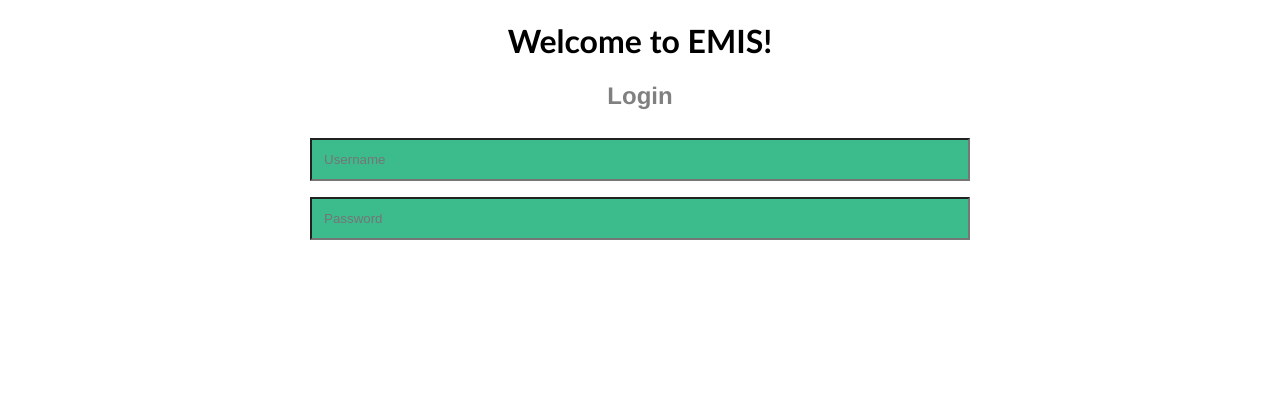
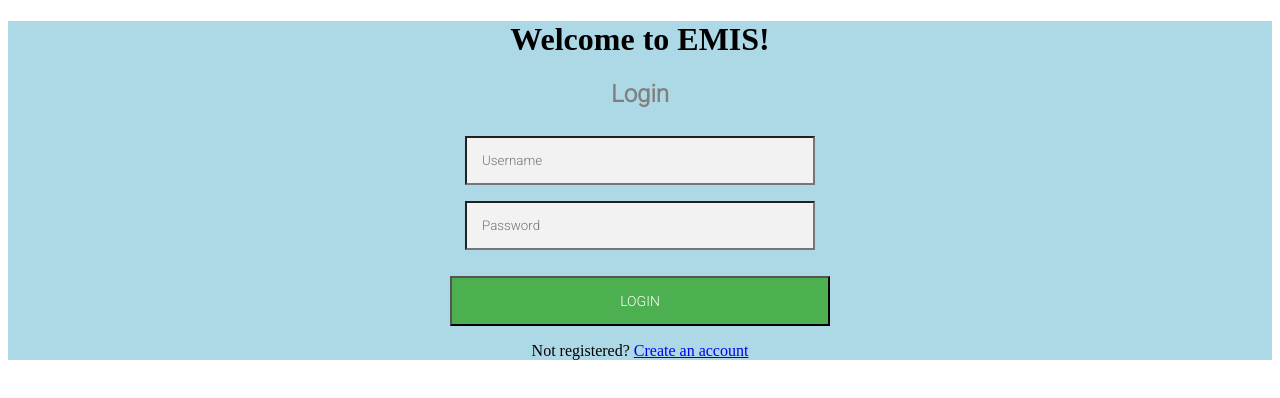
Before and after one commit to TheAeroHead/EMIS, an Angular app in the folder EMIS/: page / in a window 1280 px wide. Shown: the top 398 px of the page. Built offline with nearby package versions, Linux system fonts and the light colour scheme.

Commit message:
Created a login page that can validate user input, still need to add other features

```diff
--- a/EMIS/src/app/app.component.css
+++ b/EMIS/src/app/app.component.css
@@ -1,16 +1,41 @@
+@import url(https://fonts.googleapis.com/css?family=Roboto:300);
+
+
 h1 {
-	font-family: "Calibri", Times, cursive;
+	font-family: "Times New Roman", Times, cursive;
 }
 
 h2 {
-	font-family: "Helvetica", Times, sans-serif;
+	font-family: "Roboto", sans-serif;
 	color: Gray;
 }
 
 input {
-	width: 50%;
-	padding: 12px;
+	font-family: "Roboto", sans-serif;
+	width: 25%;
+	padding: 15px;
 	margin: 8px;
-	background-color: #3CBC8D;
-	color: white;
+	background-color: #f2f2f2;
+	color: black;
 }
+
+button {
+  font-family: "Roboto", sans-serif;
+  text-transform: uppercase;
+  background: #4CAF50;
+  width: 30%;
+  padding: 15px;
+  color: white;
+  font-size: 14px;
+  cursor: pointer;
+/*   -webkit-transition: all 0.3 ease;
+  transition: all 0.3 ease; */
+}
+
+.form .create {
+  display: none;
+}
+
+div {
+	background-color: lightblue;
+}
--- a/EMIS/src/app/app.component.html
+++ b/EMIS/src/app/app.component.html
@@ -7,9 +7,26 @@
 <h2>
   Login
 </h2>
+<div class="form">
 <form>
-	<input type="text" placeholder="Username">
+	<input type="text" placeholder="Username" id="username">
 	<br>
-	<input type="password" placeholder="Password">
+	<input type="password" placeholder="Password" id="password">
+	<br><br>
+	<button (click)="login()">Login</button>
+    <p class="message">Not registered? <a href="#">Create an account</a></p>
 </form>
+<form class="create">
+ <input type="text" placeholder="firstname"/>
+	<br>
+	  <input type="text" placeholder="lastname"/>
+	  <br>
+      <input type="password" placeholder="password"/>
+	  <br>
+      <input type="text" placeholder="email address"/>
+	  <br><br>
+      <button>create</button>
+      <p class="message">Already registered? <a href="#">Sign In</a></p>
+    </form>
+	</div>
 </div>
--- a/EMIS/src/app/app.component.ts
+++ b/EMIS/src/app/app.component.ts
@@ -7,4 +7,14 @@ import { Component } from '@angular/core';
 })
 export class AppComponent {
   title = 'EMIS';
+
+  login(user, pass) {
+	user = (<HTMLInputElement>document.getElementById('username')).value;
+    pass = (<HTMLInputElement>document.getElementById('password')).value;
+	if(user == 'admin' && pass == 'admin') {
+		alert('validated')
+	}else{
+		alert('invalid login')
+	}
+  }
 }
```
